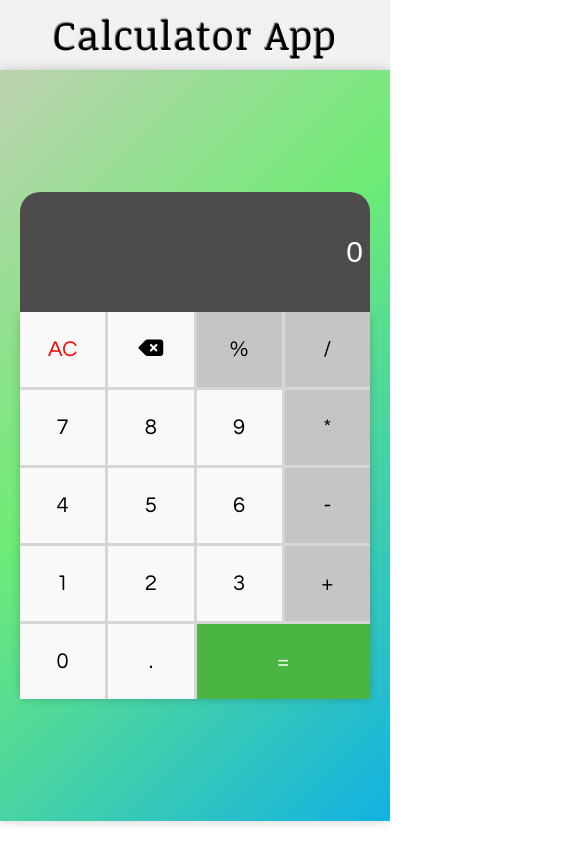
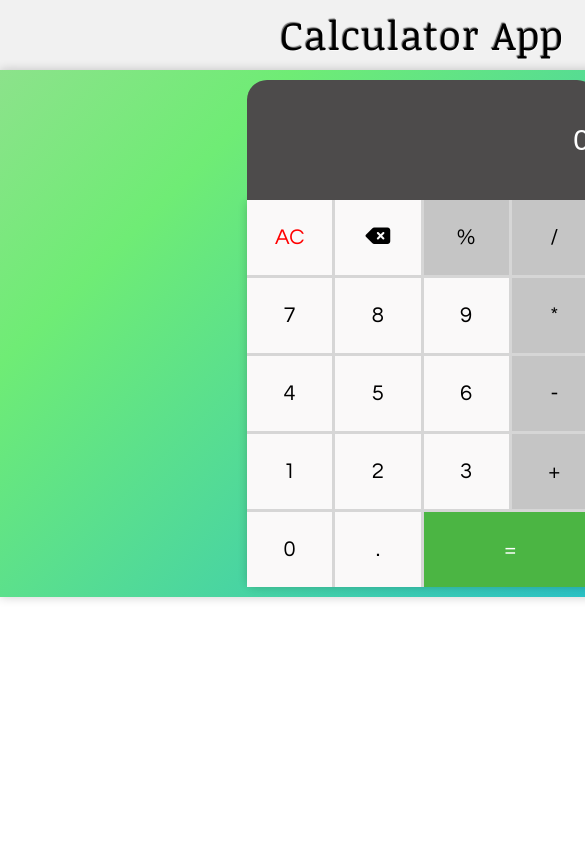
Before and after one commit to AnantKumawat22/CalculatorApp_React, a React (Create React App) app: page / in a window 390 px wide. Shown: the top 844 px of the page, 585 px wide, since content can reach past the window. Built offline with nearby package versions, Linux system fonts and the light colour scheme.

Commit message:
first commit

```diff
--- a/src/App.css
+++ b/src/App.css
@@ -5,7 +5,7 @@
 }
 
 #root{
-  width: 100%;
+  width: 100vh;
   height: auto;
 }
 
@@ -141,7 +141,7 @@
     line-height: 75px;
   }
   .container{
-    height: 89vh;
+    height: 100%;
     background-size: 400% 100%;
   }
 }
```
